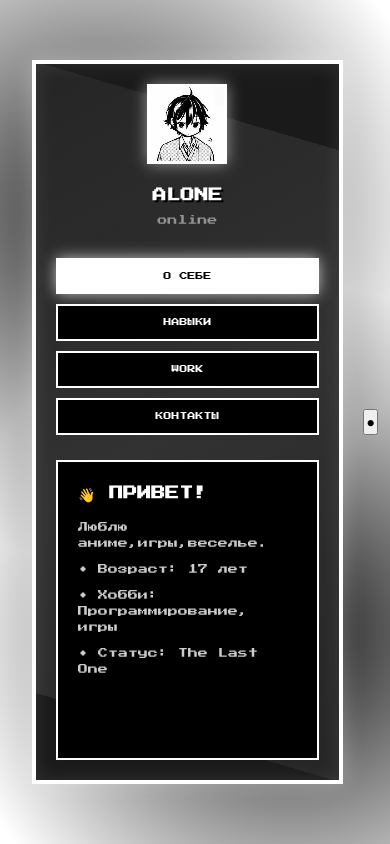
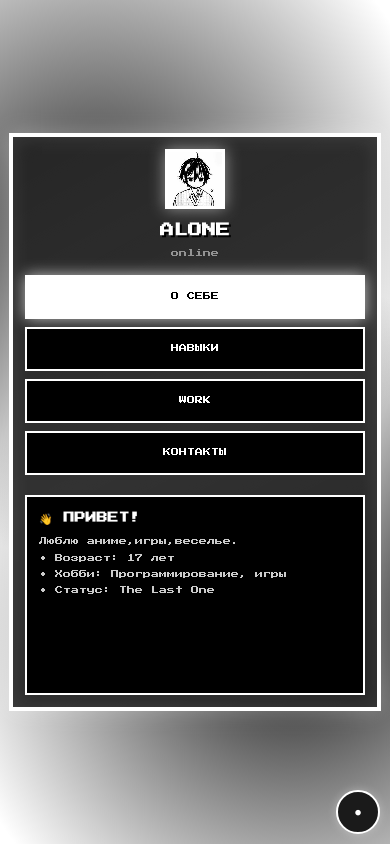
Before and after one commit to iismayilzada/alone, a Flask app: page / in a window 390 px wide. Run offline with Flask 3, Linux system fonts and the light colour scheme.

Commit message:
Update style.css

```diff
--- a/static/style.css
+++ b/static/style.css
@@ -131,6 +131,8 @@ body {
     transition: all 0.3s ease;
     position: relative;
     overflow: hidden;
+    min-height: 44px;
+    touch-action: manipulation;
 }
 
 .tab-button:hover {
@@ -269,22 +271,294 @@ body {
     line-height: 1.2;
 }
 
-@media (max-width: 600px) {
+/* Кнопка переключения темы */
+.theme-toggle-container {
+    position: fixed;
+    bottom: 20px;
+    right: 20px;
+    z-index: 1000;
+}
+
+.theme-toggle-btn {
+    width: 40px;
+    height: 40px;
+    border-radius: 50%;
+    background: #1a1a1a;
+    border: 2px solid #ffffff;
+    color: #ffffff;
+    font-family: 'Press Start 2P', cursive;
+    font-size: 12px;
+    cursor: pointer;
+    transition: all 0.3s ease;
+    display: flex;
+    align-items: center;
+    justify-content: center;
+    box-shadow: 0 0 10px rgba(255, 255, 255, 0.3);
+    image-rendering: pixelated;
+    min-height: 44px;
+    min-width: 44px;
+    touch-action: manipulation;
+}
+
+.theme-toggle-btn:hover {
+    background: #ffffff;
+    color: #1a1a1a;
+    box-shadow: 0 0 15px rgba(255, 255, 255, 0.6);
+    transform: scale(1.1);
+}
+
+/* Темно-синяя тема */
+.dark-blue-theme {
+    background: linear-gradient(45deg, #001133, #002266) !important;
+    background-image:
+        radial-gradient(circle at 25% 25%, #003366 0%, transparent 50%),
+        radial-gradient(circle at 75% 75%, #001144 0%, transparent 50%) !important;
+}
+
+.dark-blue-theme .profile-card {
+    background: #001122 !important;
+    border-color: #4488ff !important;
+    box-shadow:
+        0 0 20px rgba(68, 136, 255, 0.3),
+        inset 0 0 20px rgba(68, 136, 255, 0.1) !important;
+}
+
+.dark-blue-theme .avatar-frame {
+    border-color: #4488ff !important;
+    background: #000033 !important;
+    box-shadow: 0 0 15px rgba(68, 136, 255, 0.5) !important;
+}
+
+.dark-blue-theme .name-section h1 {
+    color: #4488ff !important;
+}
+
+.dark-blue-theme .tab-button {
+    background: #000033 !important;
+    border-color: #4488ff !important;
+    color: #4488ff !important;
+}
+
+.dark-blue-theme .tab-button:hover,
+.dark-blue-theme .tab-button.active {
+    background: #4488ff !important;
+    color: #000033 !important;
+}
+
+.dark-blue-theme .tab-content {
+    background: #000033 !important;
+    border-color: #4488ff !important;
+}
+
+.dark-blue-theme .tab-panel h2 {
+    color: #4488ff !important;
+}
+
+.dark-blue-theme .bar {
+    border-color: #4488ff !important;
+}
+
+.dark-blue-theme .fill {
+    background: linear-gradient(90deg, #4488ff, #2266cc) !important;
+}
+
+.dark-blue-theme .project-item {
+    border-color: #4488ff !important;
+    border-left-color: #4488ff !important;
+}
+
+.dark-blue-theme .project-item h3 {
+    color: #4488ff !important;
+}
+
+.dark-blue-theme .views-counter {
+    border-color: #4488ff !important;
+}
+
+.dark-blue-theme .theme-toggle-btn {
+    background: #000033 !important;
+    border-color: #4488ff !important;
+    color: #4488ff !important;
+}
+
+.dark-blue-theme .theme-toggle-btn:hover {
+    background: #4488ff !important;
+    color: #000033 !important;
+    box-shadow: 0 0 15px rgba(68, 136, 255, 0.6) !important;
+}
+
+@media (max-width: 768px) {
+    .container {
+        width: 95%;
+        padding: 10px;
+    }
+
+    .profile-card {
+        padding: 15px;
+    }
+
     .avatar-section {
         flex-direction: column;
         text-align: center;
+        gap: 15px;
+        margin-bottom: 20px;
+    }
+
+    .avatar-frame {
+        width: 70px;
+        height: 70px;
+        align-self: center;
+    }
+
+    .name-section h1 {
+        font-size: 16px;
+    }
+
+    .status {
+        font-size: 9px;
     }
 
     .tabs {
         flex-direction: column;
+        gap: 8px;
     }
 
     .tab-button {
         width: 100%;
-        margin-bottom: 5px;
+        padding: 12px 15px;
+        font-size: 9px;
+        text-align: center;
+    }
+
+    .tab-content {
+        padding: 15px;
+        min-height: 250px;
+    }
+
+    .tab-panel h2 {
+        font-size: 12px;
+        margin-bottom: 12px;
+    }
+
+    .tab-panel p {
+        font-size: 9px;
+        margin-bottom: 8px;
+        line-height: 1.4;
+    }
+
+    .skill-bar span {
+        font-size: 8px;
+    }
+
+    .bar {
+        height: 12px;
+    }
+
+    .project-item {
+        padding: 12px;
+        margin-bottom: 12px;
+    }
+
+    .project-item h3 {
+        font-size: 10px;
+        margin-bottom: 6px;
+    }
+
+    .project-item p {
+        font-size: 8px;
+    }
+
+    .theme-toggle-container {
+        bottom: 15px;
+        right: 15px;
+    }
+
+    .theme-toggle-btn {
+        width: 45px;
+        height: 45px;
+        font-size: 14px;
+    }
+}
+
+@media (max-width: 480px) {
+    .container {
+        width: 98%;
+        padding: 5px;
+    }
+
+    .profile-card {
+        padding: 12px;
+    }
+
+    .avatar-section {
+        gap: 10px;
+        margin-bottom: 15px;
+    }
+
+    .avatar-frame {
+        width: 60px;
+        height: 60px;
     }
 
     .name-section h1 {
         font-size: 14px;
     }
+
+    .status {
+        font-size: 8px;
+    }
+
+    .tab-button {
+        padding: 10px 12px;
+        font-size: 8px;
+    }
+
+    .tab-content {
+        padding: 12px;
+        min-height: 200px;
+    }
+
+    .tab-panel h2 {
+        font-size: 11px;
+        margin-bottom: 10px;
+    }
+
+    .tab-panel p {
+        font-size: 8px;
+        margin-bottom: 6px;
+        line-height: 1.3;
+    }
+
+    .skill-bar span {
+        font-size: 7px;
+    }
+
+    .bar {
+        height: 10px;
+    }
+
+    .project-item {
+        padding: 10px;
+        margin-bottom: 10px;
+    }
+
+    .project-item h3 {
+        font-size: 9px;
+        margin-bottom: 5px;
+    }
+
+    .project-item p {
+        font-size: 7px;
+    }
+
+    .theme-toggle-container {
+        bottom: 10px;
+        right: 10px;
+    }
+
+    .theme-toggle-btn {
+        width: 40px;
+        height: 40px;
+        font-size: 12px;
+    }
 }
```
